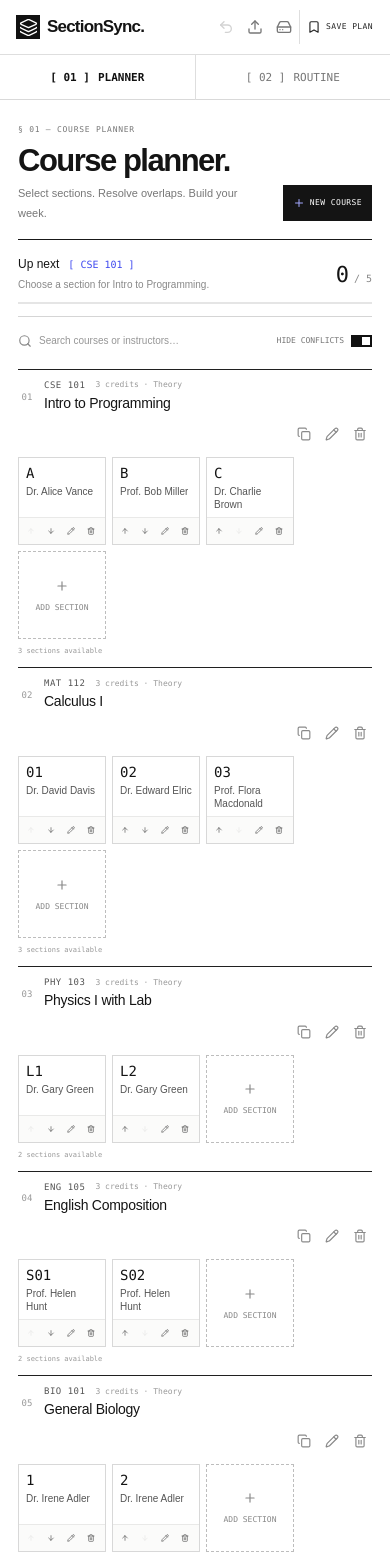
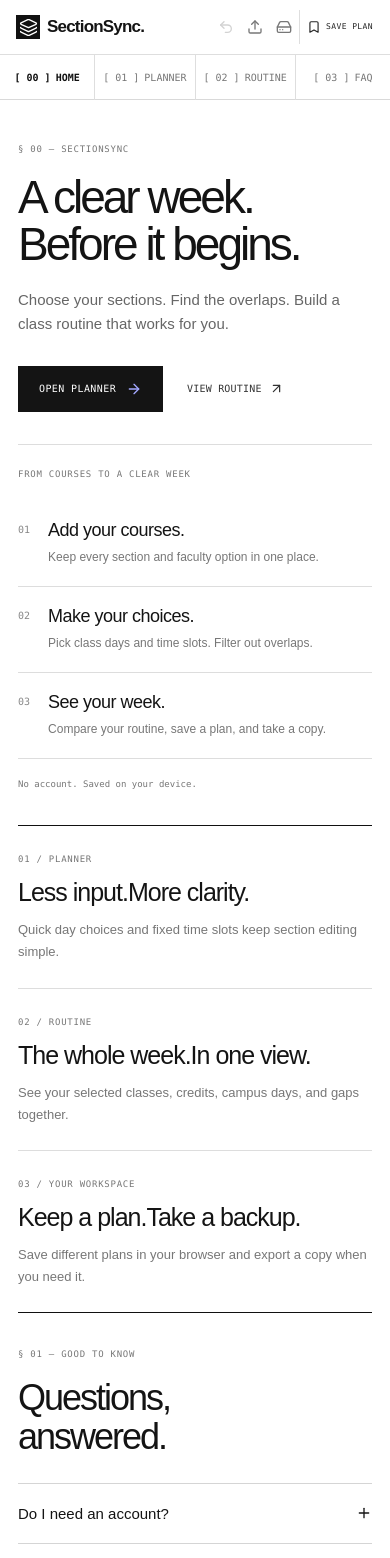
Before and after one commit to jayediqbalasif/SectionSync, a React (Vite) app: page / in a window 390 px wide. Shown: the top 1558 px of the page. Built offline with nearby package versions, Linux system fonts and the light colour scheme.

Commit message:
Add HomePage component and update App styling

```diff
--- a/src/App.tsx
+++ b/src/App.tsx
@@ -29,9 +29,16 @@ import {
 } from './lib/workspace';
 import { PlannerPage } from './components/PlannerPage';
 import { RoutinePage } from './components/RoutinePage';
+import { HomePage } from './components/HomePage';
 import { Dialog } from './components/Dialog';
-type Page = 'planner' | 'routine';
-const route = (): Page => (location.hash.startsWith('#/routine') ? 'routine' : 'planner');
+type Page = 'home' | 'planner' | 'routine' | 'faq';
+const route = (): Page => {
+  const path = location.hash;
+  if (path.startsWith('#/planner')) return 'planner';
+  if (path.startsWith('#/routine')) return 'routine';
+  if (path.startsWith('#/faq')) return 'faq';
+  return 'home';
+};
 export default function App() {
   const { data: w, error, saved, undo, change, replace, save, undoChange } = useWorkspace();
   const [page, setPage] = useState<Page>(route),
@@ -58,12 +65,20 @@ export default function App() {
   function navigate(p: Page) {
     location.hash = `/${p}`;
     setPage(p);
-    window.scrollTo({ top: 0, behavior: 'instant' });
+    if (p === 'faq')
+      requestAnimationFrame(() =>
+        document.getElementById('faq')?.scrollIntoView({ block: 'start' }),
+      );
+    else window.scrollTo({ top: 0, behavior: 'instant' });
   }
   useEffect(() => {
     const f = () => {
       setPage(route());
-      window.scrollTo({ top: 0, behavior: 'instant' });
+      if (route() === 'faq')
+        requestAnimationFrame(() =>
+          document.getElementById('faq')?.scrollIntoView({ block: 'start' }),
+        );
+      else window.scrollTo({ top: 0, behavior: 'instant' });
     };
     window.addEventListener('hashchange', f);
     return () => {
@@ -71,6 +86,14 @@ export default function App() {
       if (timer.current) clearTimeout(timer.current);
     };
   }, []);
+  useEffect(() => {
+    if (page === 'faq') {
+      const frame = requestAnimationFrame(() =>
+        document.getElementById('faq')?.scrollIntoView({ block: 'start' }),
+      );
+      return () => cancelAnimationFrame(frame);
+    }
+  }, [page]);
   useEffect(() => {
     const key = (e: KeyboardEvent) => {
       if ((e.metaKey || e.ctrlKey) && e.key === 's') {
@@ -173,10 +196,10 @@ export default function App() {
       <header className="site-header">
         <a
           className="brand"
-          href="#/planner"
+          href="#/home"
           onClick={(e) => {
             e.preventDefault();
-            navigate('planner');
+            navigate('home');
           }}
         >
           <span className="brand-symbol">
@@ -185,7 +208,7 @@ export default function App() {
           SectionSync<span className="brand-period">.</span>
         </a>
         <nav className="header-nav" aria-label="Main navigation">
-          {(['planner', 'routine'] as Page[]).map((item, index) => (
+          {(['home', 'planner', 'routine', 'faq'] as Page[]).map((item, index) => (
             <a
               key={item}
               href={`#/${item}`}
@@ -196,7 +219,8 @@ export default function App() {
                 navigate(item);
               }}
             >
-              <span>[ 0{index + 1} ]</span> {item === 'planner' ? 'Planner' : 'Routine'}
+              <span>[ 0{index} ]</span>{' '}
+              {item === 'faq' ? 'FAQ' : item.charAt(0).toUpperCase() + item.slice(1)}
             </a>
           ))}
         </nav>
@@ -245,7 +269,9 @@ export default function App() {
               </button>
             </div>
           )}
-          {page === 'planner' ? (
+          {page === 'home' || page === 'faq' ? (
+            <HomePage onPlanner={() => navigate('planner')} onRoutine={() => navigate('routine')} />
+          ) : page === 'planner' ? (
             <PlannerPage
               workspace={w}
               copied={copied}
--- /dev/null
+++ b/src/components/HomePage.tsx
@@ -0,0 +1,139 @@
+import { ArrowRight, ArrowUpRight, Plus } from 'lucide-react';
+
+const FAQ = [
+  [
+    'Do I need an account?',
+    'No. Open the planner and start choosing sections. SectionSync does not need a sign-in or a backend.',
+  ],
+  [
+    'Where is my routine saved?',
+    'Your courses, selections, and saved plans stay in this browser on this device. Use Storage & backups to download a JSON backup. Clearing browser data can remove your workspace.',
+  ],
+  [
+    'How do fixed time slots work?',
+    'Set a course to Theory or Lab. In the section editor, choose the class days and one time slot. The preview shows the meetings that will be saved.',
+  ],
+  [
+    'How do I avoid overlapping classes?',
+    'Turn on Hide conflicts in Planner to hide sections that overlap your current choices. You can turn it off to compare alternatives.',
+  ],
+  [
+    'Can I print or move my routine to another device?',
+    'Open Routine to print or save a PDF. To move your editable workspace, export a JSON backup and import it in the other browser.',
+  ],
+  [
+    'Is this an official registration system?',
+    'No. SectionSync is a planning tool. Confirm course details with your university and complete registration through its official system. The starter courses are examples.',
+  ],
+];
+
+export function HomePage({
+  onPlanner,
+  onRoutine,
+}: {
+  onPlanner: () => void;
+  onRoutine: () => void;
+}) {
+  return (
+    <div className="home-page">
+      <section className="home-hero" aria-labelledby="home-title">
+        <div>
+          <p className="eyebrow">§ 00 — SECTIONSYNC</p>
+          <h1 id="home-title">
+            A clear week.
+            <br />
+            Before it begins.
+          </h1>
+          <p className="home-intro">
+            Choose your sections. Find the overlaps. Build a class routine that works for you.
+          </p>
+          <div className="home-actions">
+            <button className="button primary" onClick={onPlanner}>
+              Open planner <ArrowRight size={16} />
+            </button>
+            <button className="text-button" onClick={onRoutine}>
+              View routine <ArrowUpRight size={15} />
+            </button>
+          </div>
+        </div>
+        <aside className="home-outline" aria-label="How it works">
+          <p className="eyebrow">FROM COURSES TO A CLEAR WEEK</p>
+          <ol>
+            <li>
+              <span>01</span>
+              <div>
+                <h2>Add your courses.</h2>
+                <p>Keep every section and faculty option in one place.</p>
+              </div>
+            </li>
+            <li>
+              <span>02</span>
+              <div>
+                <h2>Make your choices.</h2>
+                <p>Pick class days and time slots. Filter out overlaps.</p>
+              </div>
+            </li>
+            <li>
+              <span>03</span>
+              <div>
+                <h2>See your week.</h2>
+                <p>Compare your routine, save a plan, and take a copy.</p>
+              </div>
+            </li>
+          </ol>
+          <p className="home-device-note">No account. Saved on your device.</p>
+        </aside>
+      </section>
+      <section className="home-features" aria-label="Planning essentials">
+        <div>
+          <span className="eyebrow">01 / PLANNER</span>
+          <h2>
+            Less input.
+            <br />
+            More clarity.
+          </h2>
+          <p>Quick day choices and fixed time slots keep section editing simple.</p>
+        </div>
+        <div>
+          <span className="eyebrow">02 / ROUTINE</span>
+          <h2>
+            The whole week.
+            <br />
+            In one view.
+          </h2>
+          <p>See your selected classes, credits, campus days, and gaps together.</p>
+        </div>
+        <div>
+          <span className="eyebrow">03 / YOUR WORKSPACE</span>
+          <h2>
+            Keep a plan.
+            <br />
+            Take a backup.
+          </h2>
+          <p>Save different plans in your browser and export a copy when you need it.</p>
+        </div>
+      </section>
+      <section className="home-faq" id="faq" aria-labelledby="faq-title">
+        <div className="faq-heading">
+          <p className="eyebrow">§ 01 — GOOD TO KNOW</p>
+          <h2 id="faq-title">
+            Questions,
+            <br />
+            answered.
+          </h2>
+        </div>
+        <div className="faq-list">
+          {FAQ.map(([question, answer]) => (
+            <details key={question}>
+              <summary>
+                {question}
+                <Plus size={16} aria-hidden="true" />
+              </summary>
+              <p>{answer}</p>
+            </details>
+          ))}
+        </div>
+      </section>
+    </div>
+  );
+}
--- a/src/index.css
+++ b/src/index.css
@@ -2975,3 +2975,210 @@ main {
     padding-top: 0;
   }
 }
+
+/* Home: open typography, thin rules, and a short path into the planner. */
+.home-hero {
+  display: grid;
+  grid-template-columns: minmax(0, 1.6fr) minmax(240px, 1fr);
+  gap: 64px;
+  padding: 42px 0 60px;
+  align-items: center;
+}
+.home-hero h1 {
+  font-size: clamp(48px, 6.5vw, 94px);
+  line-height: 1.02;
+  letter-spacing: -0.065em;
+  margin: 26px 0;
+  font-weight: 500;
+}
+.home-intro {
+  max-width: 420px;
+  font-size: 17px;
+  color: #666;
+  line-height: 1.6;
+}
+.home-actions {
+  display: flex;
+  align-items: center;
+  flex-wrap: wrap;
+  gap: 24px;
+  margin-top: 30px;
+}
+.home-actions .button {
+  padding: 14px 20px;
+}
+.home-outline {
+  border-left: 1px solid #ddd;
+  padding-left: 32px;
+}
+.home-outline ol {
+  list-style: none;
+  margin: 22px 0 0;
+  padding: 0;
+}
+.home-outline li {
+  display: flex;
+  gap: 18px;
+  padding: 19px 0;
+  border-bottom: 1px solid #ddd;
+}
+.home-outline li > span {
+  font: 10px var(--mono);
+  color: #888;
+  padding-top: 4px;
+}
+.home-outline h2 {
+  font-size: 18px;
+  letter-spacing: -0.5px;
+}
+.home-outline li p {
+  font-size: 12px;
+  color: #777;
+  line-height: 1.6;
+  margin-top: 7px;
+  max-width: 240px;
+}
+.home-device-note {
+  font: 9px var(--mono);
+  color: #777;
+  margin-top: 20px;
+}
+.home-features {
+  display: grid;
+  grid-template-columns: repeat(3, minmax(0, 1fr));
+  border-top: 1px solid #111;
+  border-bottom: 1px solid #111;
+}
+.home-features > div {
+  padding: 30px;
+  border-right: 1px solid #ddd;
+}
+.home-features > div:first-child {
+  padding-left: 0;
+}
+.home-features > div:last-child {
+  border: 0;
+}
+.home-features h2 {
+  font-size: 26px;
+  line-height: 1.2;
+  letter-spacing: -1px;
+  margin: 19px 0 12px;
+}
+.home-features p {
+  font-size: 13px;
+  color: #777;
+  line-height: 1.7;
+  max-width: 280px;
+}
+.home-faq {
+  display: grid;
+  grid-template-columns: 1fr 1.7fr;
+  gap: 48px;
+  padding: 64px 0 32px;
+  scroll-margin-top: 80px;
+}
+.faq-heading h2 {
+  font-size: 42px;
+  letter-spacing: -2px;
+  line-height: 1.08;
+  margin-top: 20px;
+}
+.faq-list details {
+  border-bottom: 1px solid #d5d5d5;
+}
+.faq-list details:first-child {
+  border-top: 1px solid #d5d5d5;
+}
+.faq-list summary {
+  display: flex;
+  justify-content: space-between;
+  align-items: center;
+  gap: 18px;
+  cursor: pointer;
+  padding: 21px 0;
+  font-size: 15px;
+  list-style: none;
+}
+.faq-list summary::-webkit-details-marker {
+  display: none;
+}
+.faq-list summary svg {
+  flex-shrink: 0;
+}
+.faq-list details[open] summary {
+  font-weight: 600;
+}
+.faq-list details[open] summary svg {
+  transform: rotate(45deg);
+}
+.faq-list details p {
+  color: #666;
+  font-size: 13px;
+  line-height: 1.8;
+  max-width: 560px;
+  padding: 0 30px 20px 0;
+}
+@media (max-width: 1100px) {
+  .site-header .header-status {
+    display: none;
+  }
+  .header-nav a {
+    padding: 0 16px;
+  }
+}
+@media (max-width: 760px) {
+  .header-nav a {
+    gap: 5px;
+    padding: 0 8px;
+    font-size: 10px;
+  }
+  .home-hero {
+    grid-template-columns: 1fr;
+    gap: 32px;
+    padding: 24px 0 36px;
+  }
+  .home-hero h1 {
+    font-size: clamp(46px, 10vw, 72px);
+    margin: 20px 0;
+  }
+  .home-intro {
+    font-size: 15px;
+  }
+  .home-outline {
+    border-left: 0;
+    border-top: 1px solid #ddd;
+    padding: 24px 0 0;
+  }
+  .home-outline li p {
+    max-width: none;
+  }
+  .home-features {
+    grid-template-columns: 1fr;
+  }
+  .home-features > div,
+  .home-features > div:first-child {
+    padding: 24px 0;
+    border-right: 0;
+    border-bottom: 1px solid #ddd;
+  }
+  .home-features h2 br {
+    display: none;
+  }
+  .home-features h2 {
+    font-size: 25px;
+    margin: 12px 0;
+  }
+  .home-features p {
+    max-width: none;
+  }
+  .home-faq {
+    grid-template-columns: 1fr;
+    gap: 26px;
+    padding-top: 36px;
+    scroll-margin-top: 116px;
+  }
+  .faq-heading h2 {
+    font-size: 36px;
+  }
+}
```
